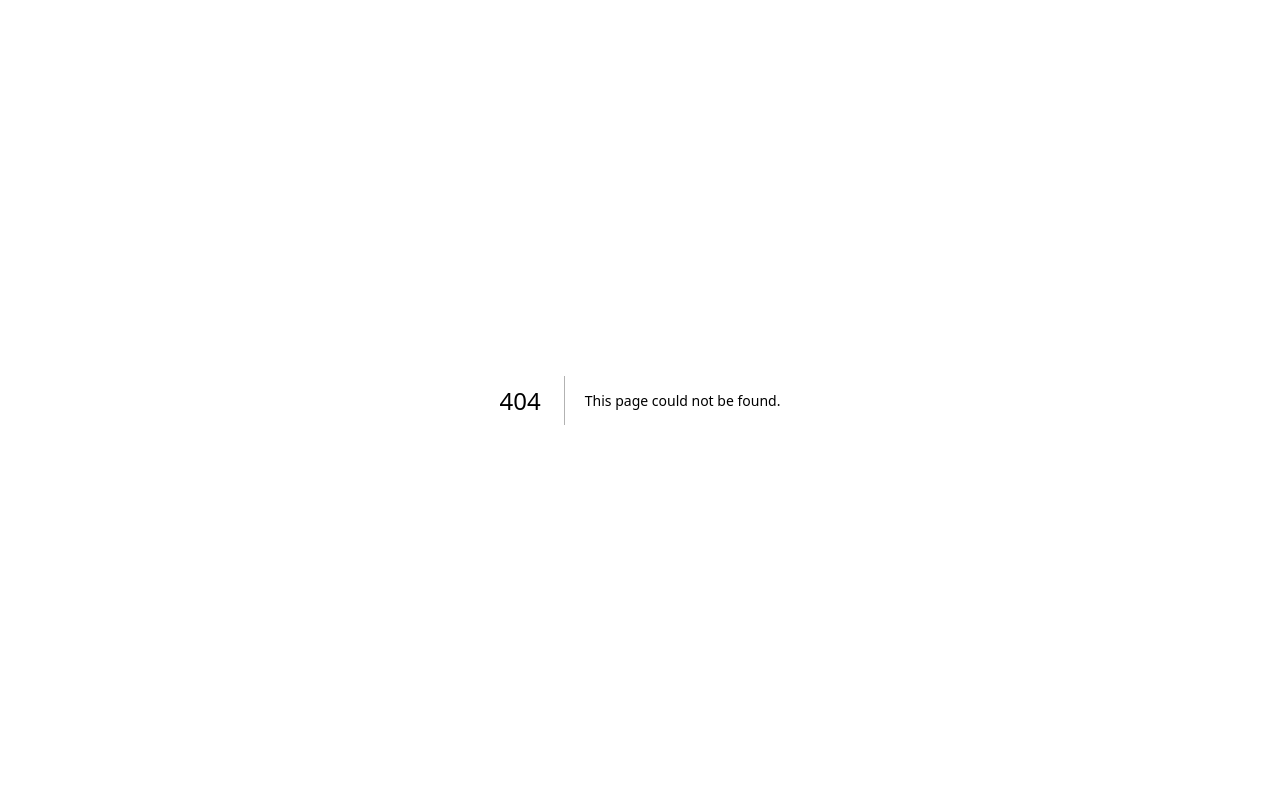
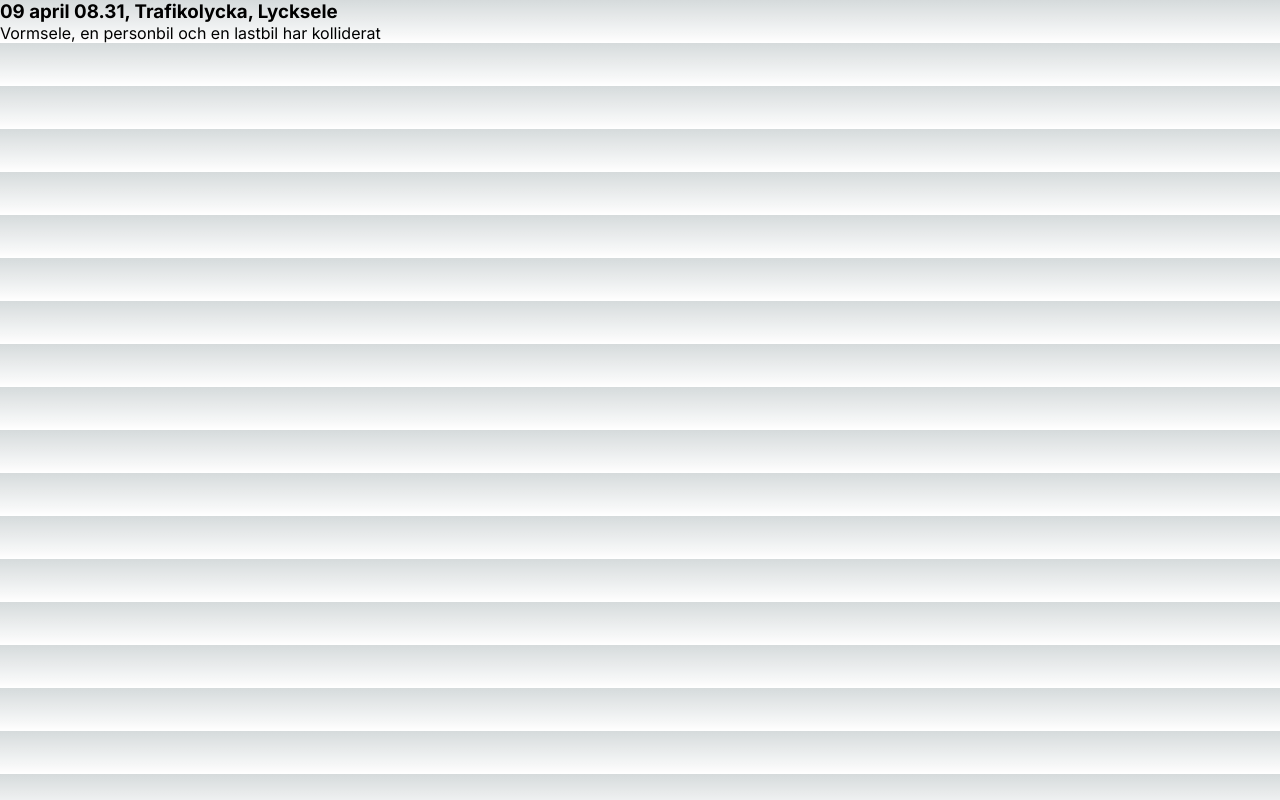
Before and after one commit to willayy/DAT257-Agile, a Next.js app in the folder agile-app/: page /testEventCard in a window 1280 px wide. Before the commit this address had no page. Built offline with nearby package versions, Linux system fonts and the light colour scheme.

Commit message:
Create basic eventCard.tsx and test page for eventCard

```diff
--- /dev/null
+++ b/agile-app/src/app/testEventCard/page.tsx
@@ -0,0 +1,22 @@
+import EventCard from "@/components/eventCard";
+
+const testData = {
+    id: 516375,
+    datetime: "2024-04-09 9:59:45 +02:00",
+    name: "09 april 08.31, Trafikolycka, Lycksele",
+    summary: "Vormsele, en personbil och en lastbil har kolliderat",
+    url: "/aktuellt/handelser/2024/april/9/09-april-08.31-trafikolycka-lycksele/",
+    type: "Trafikolycka",
+    location: {
+        name: "Lycksele",
+        gps: "64.59581,18.676367"
+    }
+}
+
+export default function TestEventCard() {
+    return (
+        <main>
+            <EventCard data={testData}/>
+        </main>
+    );
+}
--- /dev/null
+++ b/agile-app/src/components/eventCard.tsx
@@ -0,0 +1,25 @@
+interface Props {
+    data: CardInfo
+}
+
+interface CardInfo {
+    id: number,
+    datetime: string,
+    name: string,
+    summary: string,
+    url: string,
+    type: string,
+    location: {
+        name: string,
+        gps: string
+    };
+}
+
+export default function EventCard(Props: Props) {
+    return (
+        <div>
+            <h3>{Props.data.name}</h3>
+            <p>{Props.data.summary}</p>
+        </div>
+    )
+}
```
